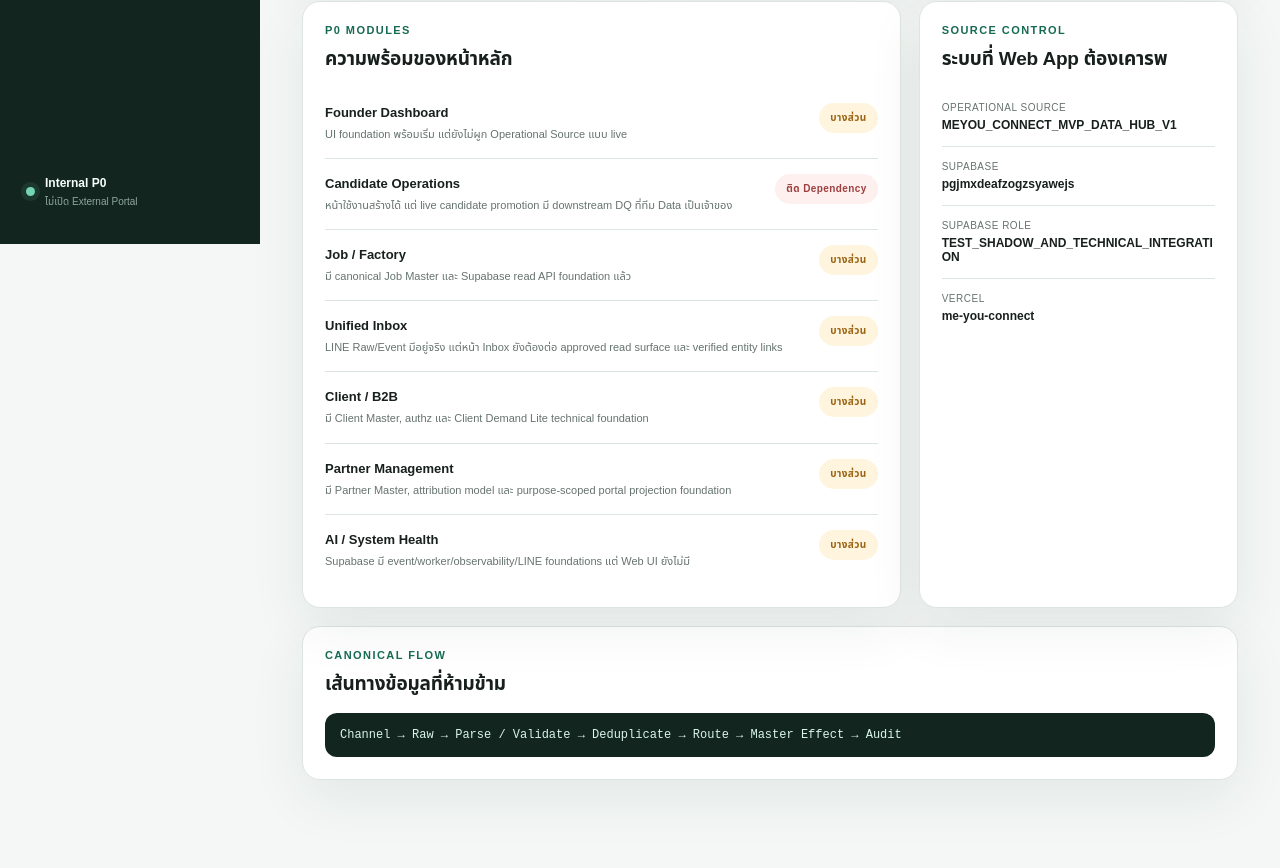
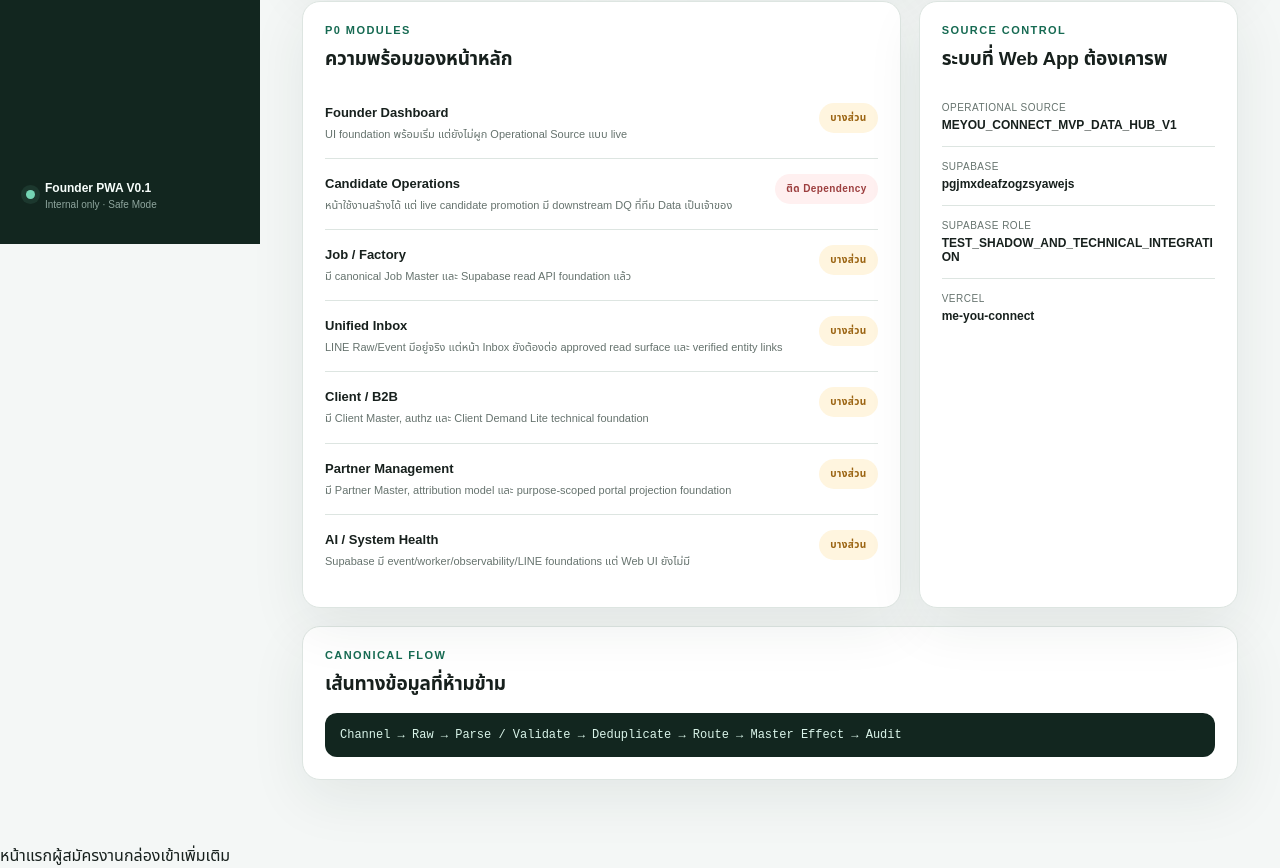
Before and after one commit to jompol-srisaman/MeYou-Connect, a Next.js app: page / in a window 1280 px wide. Shown: the part 556-1424 px from the top of the page. Before the commit the page ends 1400 px from the top, so only its background shows below. Built offline with nearby package versions, Linux system fonts and the light colour scheme.

Commit message:
feat(pwa): add mobile bottom navigation for Founder workflow

```diff
--- a/components/app-shell.tsx
+++ b/components/app-shell.tsx
@@ -7,6 +7,18 @@ function readinessLabel(readiness: string) {
   if (readiness === "PARTIAL") return "บางส่วน";
   if (readiness === "BLOCKED") return "ติด Dependency";
   return "ยังไม่มี";
+}
+
+const mobileNav: Array<{ key: ModuleKey; label: string }> = [
+  { key: "dashboard", label: "หน้าแรก" },
+  { key: "candidates", label: "ผู้สมัคร" },
+  { key: "jobs", label: "งาน" },
+  { key: "inbox", label: "กล่องเข้า" },
+  { key: "system", label: "เพิ่มเติม" },
+];
+
+function moduleHref(key: ModuleKey) {
+  return key === "dashboard" ? "/" : `/${key}`;
 }
 
 export function AppShell({
@@ -30,11 +42,10 @@ export function AppShell({
         <nav className="nav-list" aria-label="เมนูหลัก">
           {navOrder.map((key) => {
             const item = modules[key];
-            const href = key === "dashboard" ? "/" : `/${key}`;
             return (
               <Link
                 key={key}
-                href={href}
+                href={moduleHref(key)}
                 className={`nav-item ${active === key ? "active" : ""}`}
               >
                 <span>{item.shortLabel}</span>
@@ -47,13 +58,25 @@ export function AppShell({
         <div className="sidebar-foot">
           <span className="status-dot" />
           <div>
-            <strong>Internal P0</strong>
-            <p>ไม่เปิด External Portal</p>
+            <strong>Founder PWA V0.1</strong>
+            <p>Internal only · Safe Mode</p>
           </div>
         </div>
       </aside>
 
       <main className="main-area">{children}</main>
+
+      <nav className="mobile-bottom-nav" aria-label="เมนูมือถือ">
+        {mobileNav.map(({ key, label }) => (
+          <Link
+            key={key}
+            href={moduleHref(key)}
+            className={`mobile-bottom-item ${active === key ? "active" : ""}`}
+          >
+            <span>{label}</span>
+          </Link>
+        ))}
+      </nav>
     </div>
   );
 }
```
